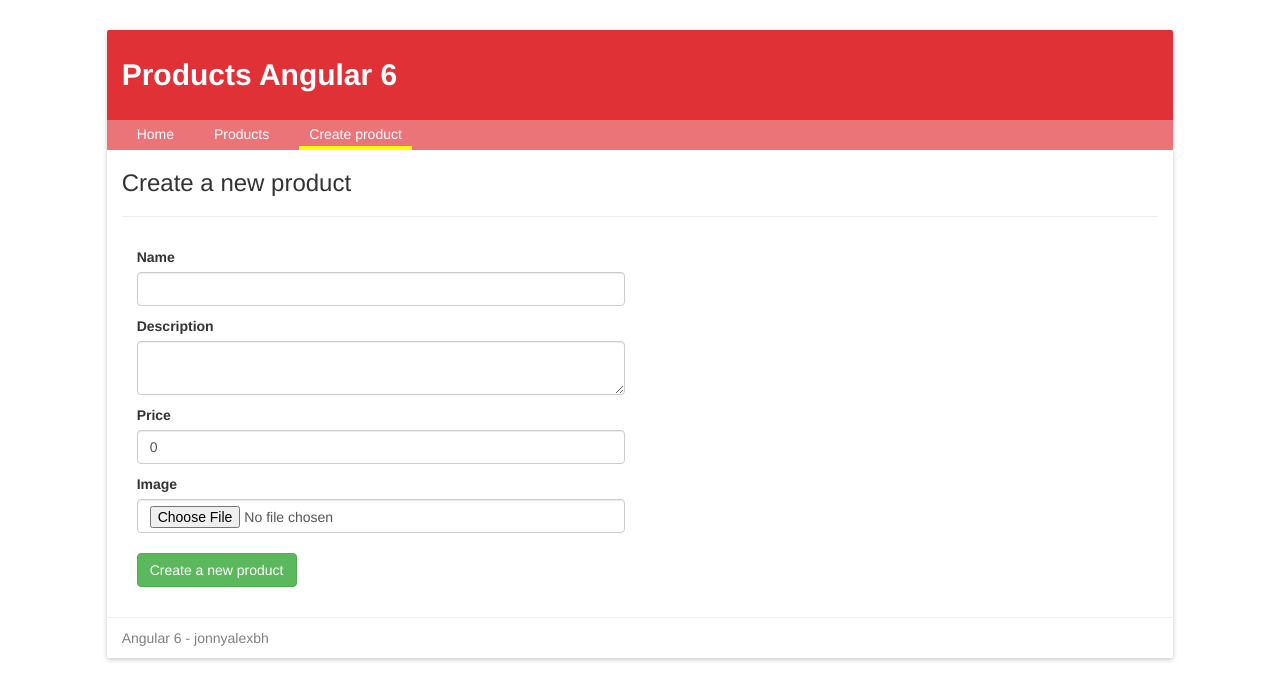
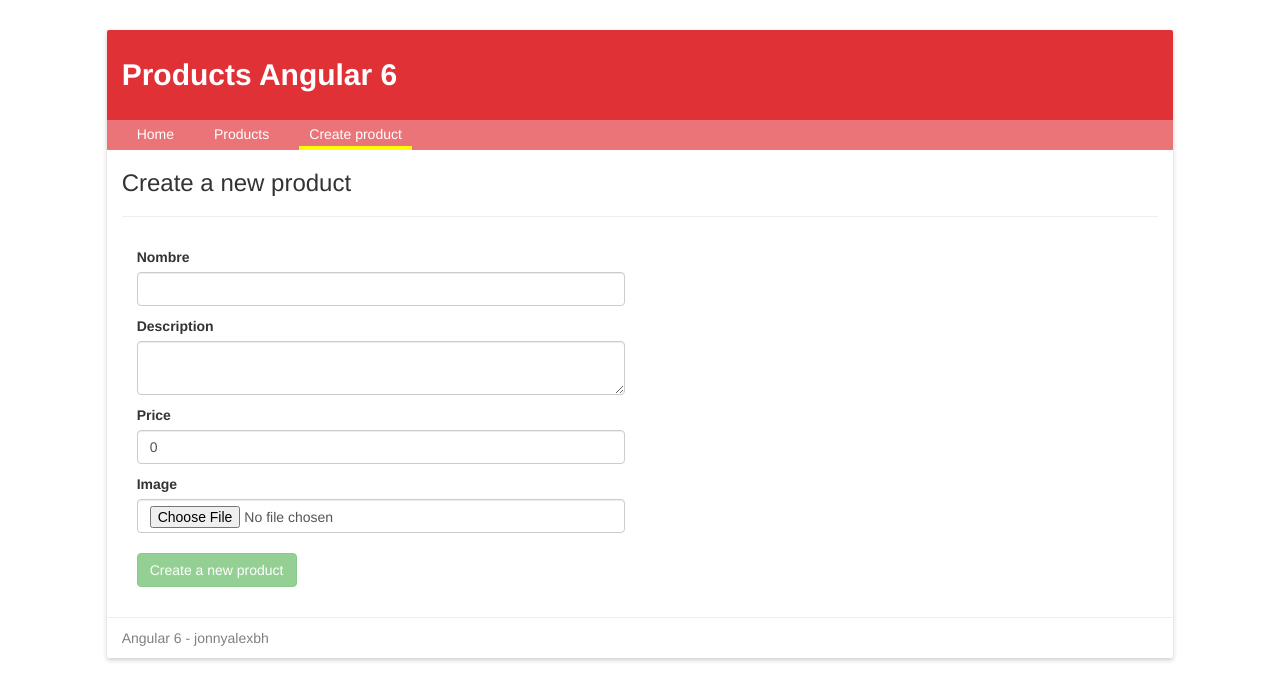
Before and after one commit to jonnyalexbh/angular6p0-webapp, an Angular app: page /create-product in a window 1280 px wide. Shown: the top 700 px of the page. Built offline with nearby package versions, Linux system fonts and the light colour scheme.

Commit message:
form validation

```diff
--- a/src/app/views/product-add.html
+++ b/src/app/views/product-add.html
@@ -1,21 +1,27 @@
 <h3>{{ title }}</h3>
 <hr>
 
-<form #formProducto="ngForm" (ngSubmit)="onSubmit()" class="col-lg-6" id="form-product">
+<form #formProduct="ngForm" (ngSubmit)="onSubmit()" class="col-lg-6" id="form-product">
 
-  <label for="">Name</label>
-  <input type="text" #nombre="ngModel" name="name" [(ngModel)]="product.name" class="form-control" />
+  <label for="">Nombre
+    <span *ngIf="!name.valid && name.touched" class="label label-danger">The name is required</span>
+  </label>
+  <input type="text" #name="ngModel" name="name" [(ngModel)]="product.name" class="form-control" required />
 
-  <label for="">Description</label>
-  <textarea #descripcion="ngModel" name="description" [(ngModel)]="product.description" class="form-control" required></textarea>
+  <label for="">Description
+    <span *ngIf="!description.valid && description.touched" class="label label-danger">The description is required</span>
+  </label>
+  <textarea #description="ngModel" name="description" [(ngModel)]="product.description" class="form-control" required></textarea>
 
-  <label for="">Price</label>
-  <input type="text" #precio="ngModel" name="price" [(ngModel)]="product.price"  class="form-control" />
+  <label for="">Price
+    <span *ngIf="!price.valid && price.touched" class="label label-danger">the price is not correct</span>
+  </label>
+  <input type="text" #price="ngModel" name="price" [(ngModel)]="product.price" class="form-control" required pattern="[0-9]+" />
 
   <label for="">Image</label>
   <input type="file" class="form-control" />
 
   <br/>
-  <input type="submit" value="{{ title }}" class="btn btn-success">
+  <input type="submit" value="{{ title }}" [disabled]="!formProduct.form.valid" class="btn btn-success"/>
 
 </form>
```
